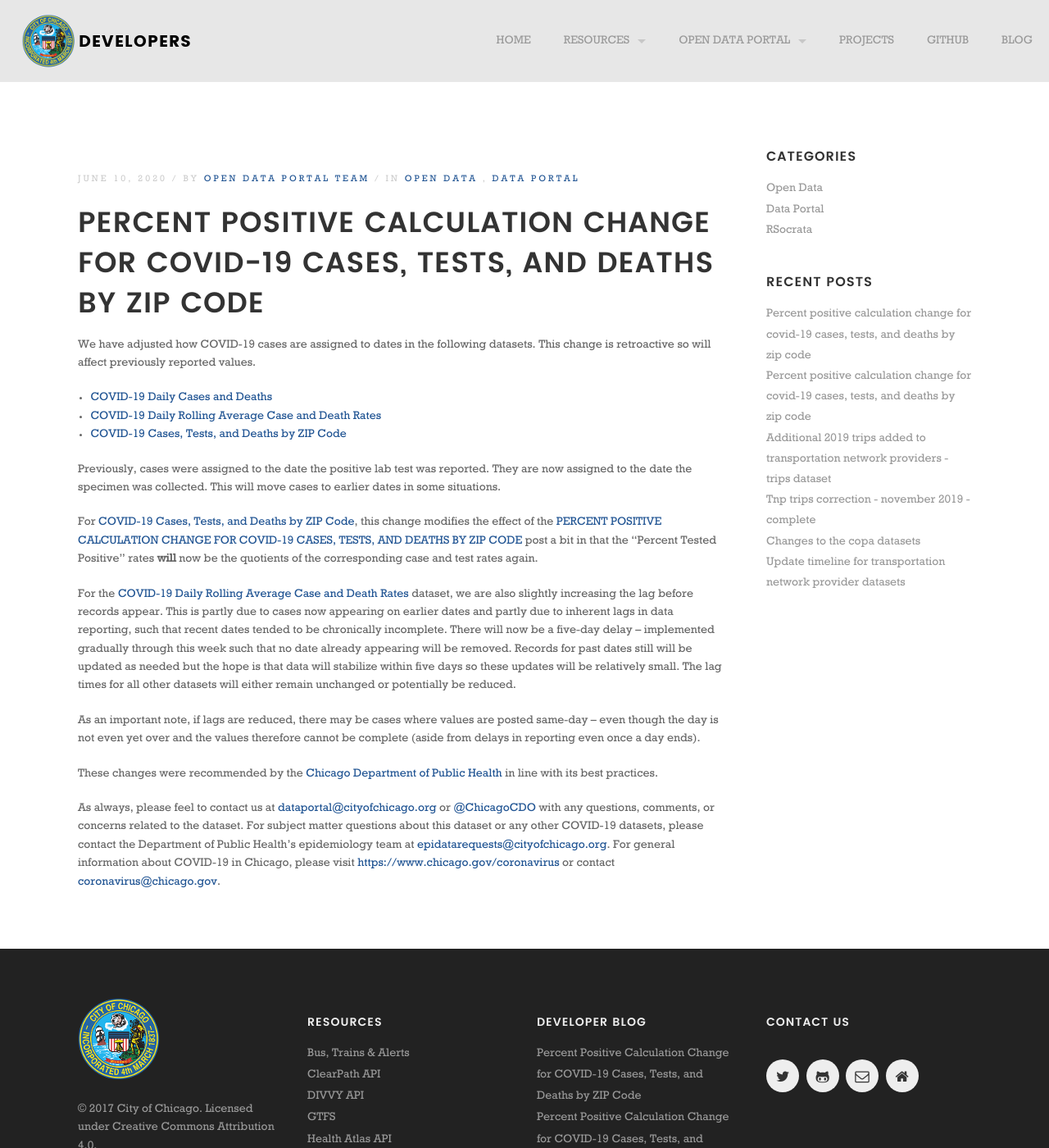
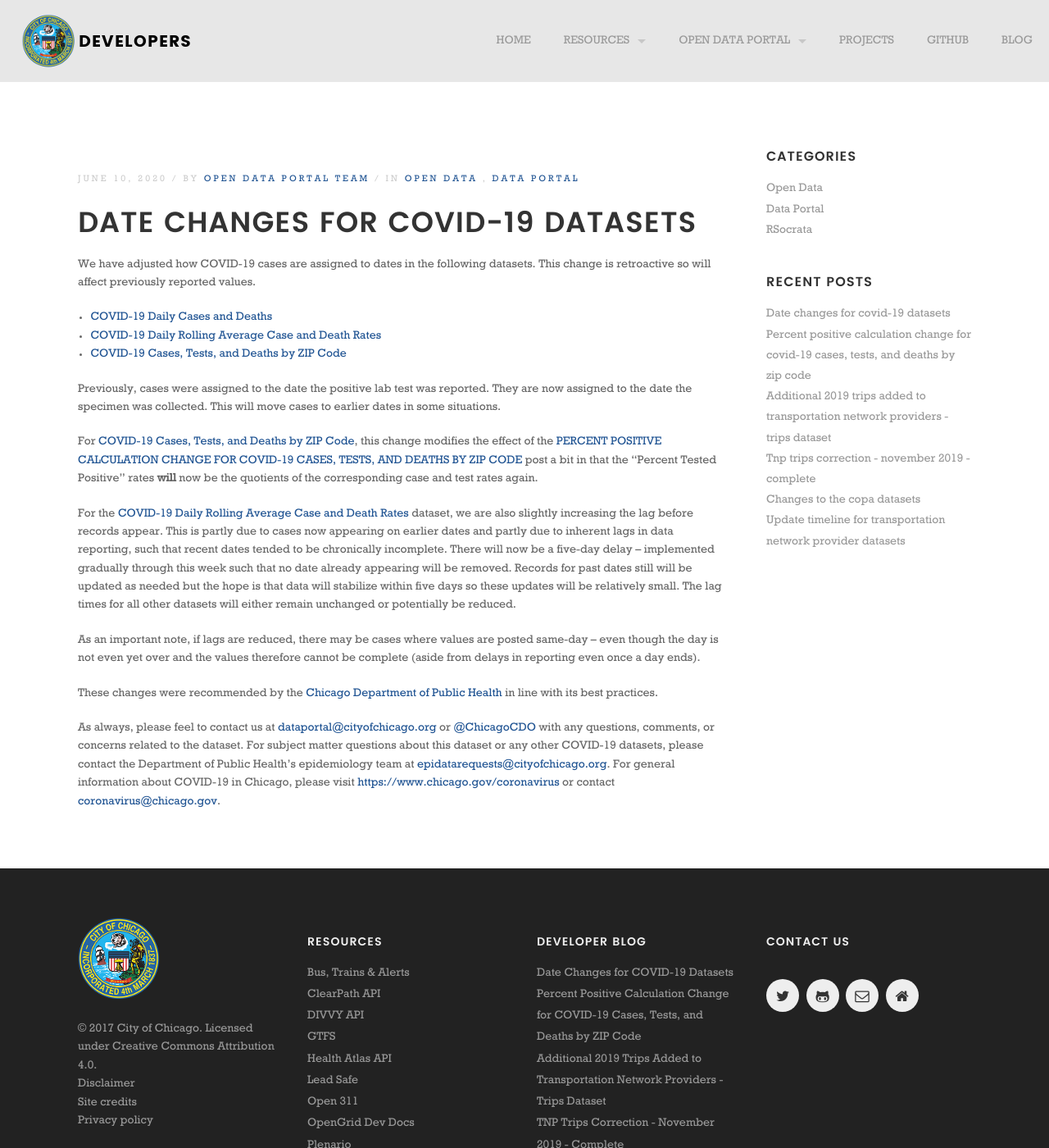
Before and after one commit to Chicago/dev.cityofchicago.org, a Jekyll site: the page built from _posts/2020-06-10-covid-19-case-dates.md, in a window 1280 px wide and 1400 px high. Shown: the whole window at 82% size. Built offline with Jekyll 4.4.1, drawn with Linux system fonts in a browser that asks for light colours; some web fonts are replaced.

Commit message:
Update 2020-06-10-covid-19-case-dates.md
Fixed the title

```diff
--- a/_posts/2020-06-10-covid-19-case-dates.md
+++ b/_posts/2020-06-10-covid-19-case-dates.md
@@ -1,6 +1,6 @@
 ---
 layout: post
-title: Percent Positive Calculation Change for COVID-19 Cases, Tests, and Deaths by ZIP Code
+title: Date Changes for COVID-19 Datasets
 date: '2020-06-10T10:30-05:00'
 author: Open Data Portal Team
 categories:
```
